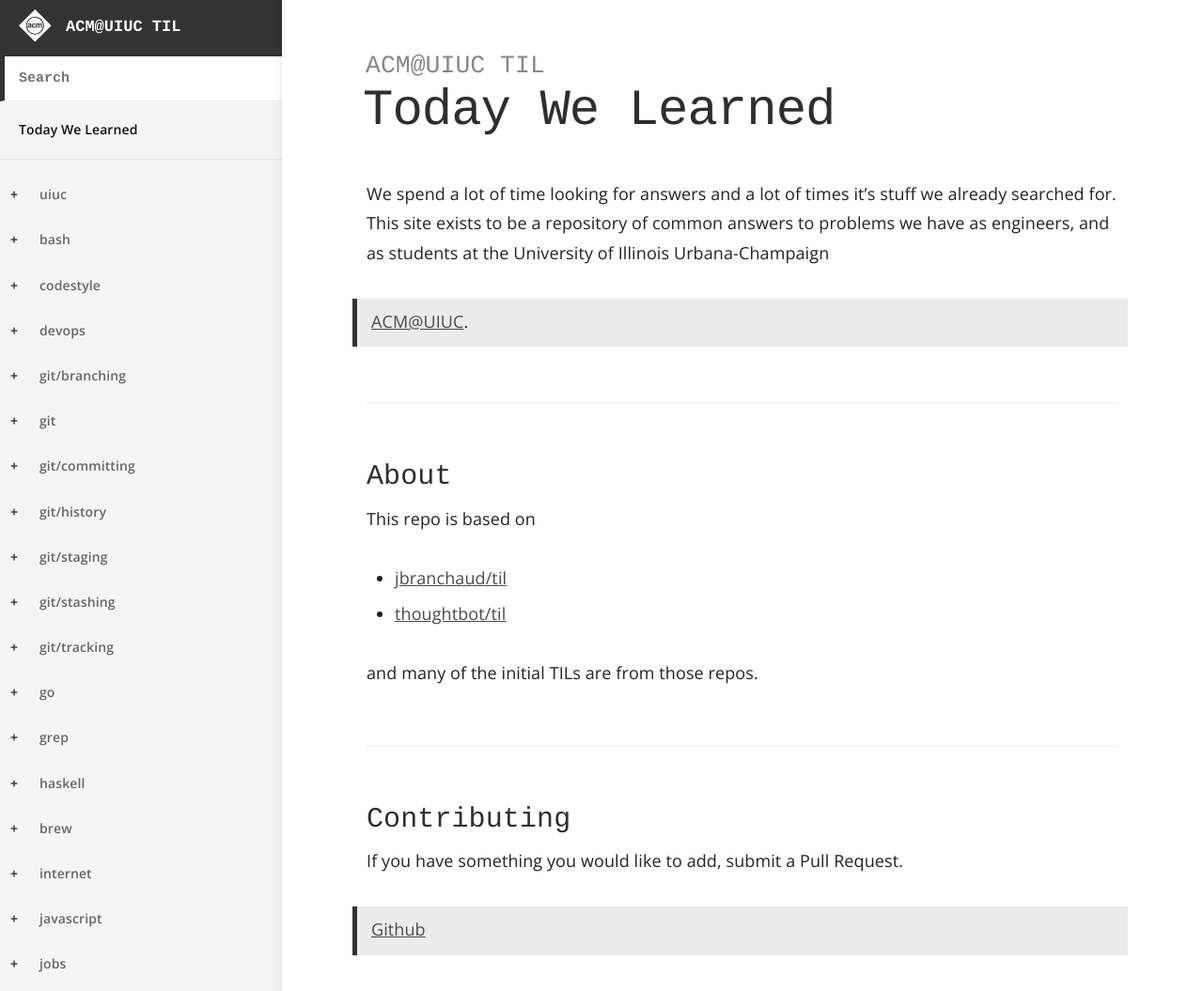
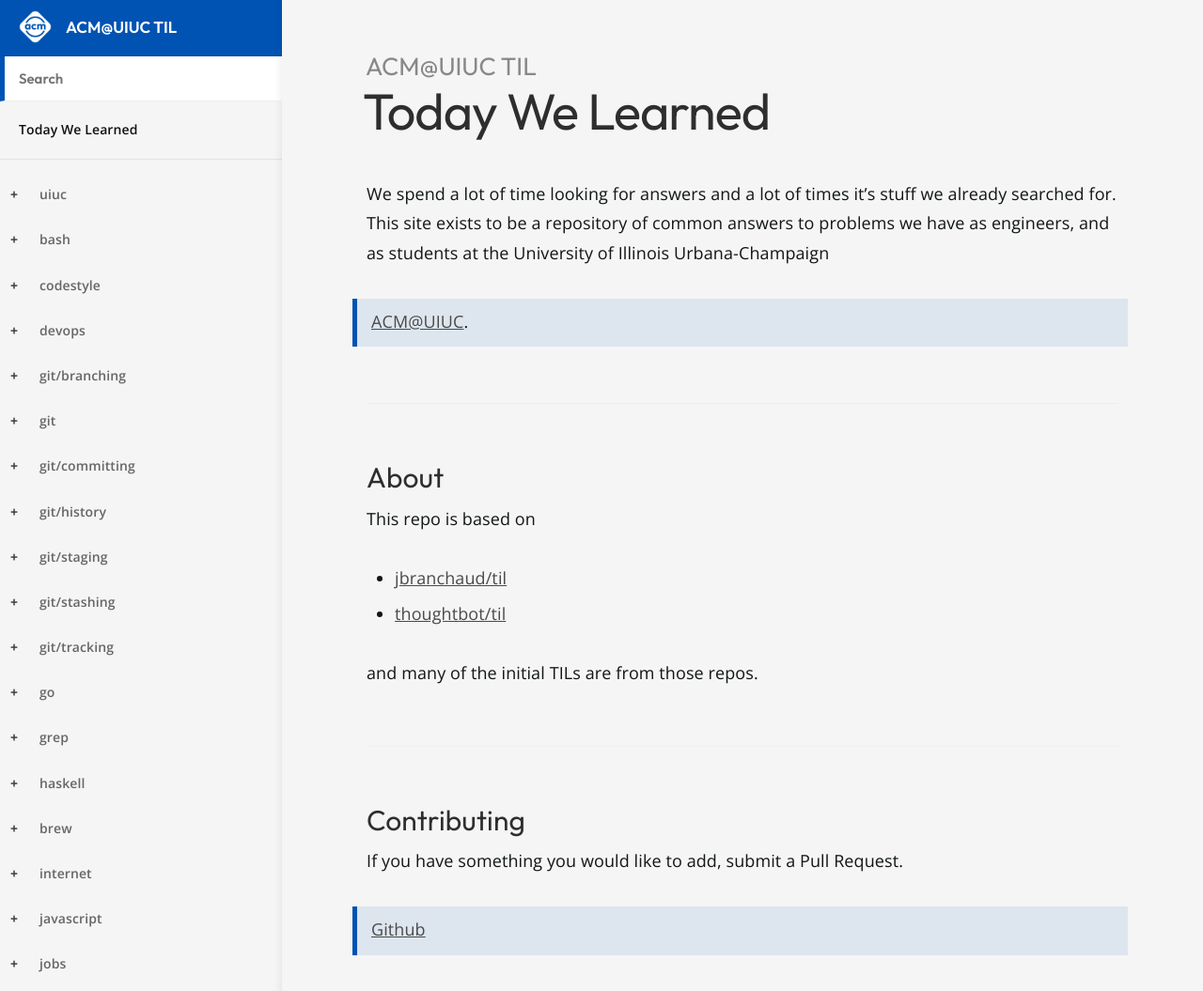
Before and after one commit to acm-uiuc/til, a Jekyll site: the page built from index.md, in a window 1280 px wide. Shown: the whole page at 94% size. Built offline with Jekyll 4.4.1, drawn with Linux system fonts in a browser that asks for light colours.

Commit message:
Rebuild for 2025

```diff
--- a/_config.yml
+++ b/_config.yml
@@ -16,7 +16,7 @@ logo: /siteicon.png
 description: Things we learned.
 author:
     name: ACM@UIUC
-    email: til@acm.illinois.edu
+    email: officers@acm.illinois.edu
     twitter: ACM-UIUC
 social:
   name: ACM@UIUC
--- a/_layouts/default.html
+++ b/_layouts/default.html
@@ -1,12 +1,14 @@
 <!DOCTYPE html>
 
 <html>
+
 <head>
 	<meta charset="utf-8">
 	<meta name="viewport" content="width=device-width, initial-scale=1">
 	<meta name="generator" content="Jekyll v{{ jekyll.version }}">
 
-		<link rel="stylesheet" href="//fonts.googleapis.com/css?family=Merriweather:400,400italic,700,700italic|Open+Sans:400,400italic,600,600italic,700,700italic|Inconsolata:400,700">
+	<link rel="stylesheet"
+		href="//fonts.googleapis.com/css?family=Merriweather:400,400italic,700,700italic|Open+Sans:400,400italic,600,600italic,700,700italic|Inconsolata:400,700|Outfit:400,400italic,600,600italic,700,700italic">
 	<link rel="stylesheet" href="{{ site.baseurl }}/css/main.css">
 	<link rel="apple-touch-icon" href="{{ site.baseurl }}/apple-touch-icon.png">
 	<link rel="icon" type="image/png" href="{{ site.baseurl }}/touch-icon.png" sizes="192x192">
@@ -25,7 +27,8 @@
 <body>
 	<header>
 		<h1>
-				<a href="{{ site.baseurl }}/"><img src="{{ site.baseurl }}/images/emblem.svg" width="40" height="40" alt="{{ site.title }} logo"></a>
+			<a href="{{ site.baseurl }}/"><img src="{{ site.baseurl }}/siteicon.png" width="40" height="40"
+					alt="{{ site.title }} logo"></a>
 			{{ site.title }}
 			<button type="button" class="open-nav" id="open-nav"></button>
 		</h1>
@@ -35,7 +38,7 @@
 			<input type="submit" value="Search" style="display: none;">
 		</form>
 
-			<nav {% if site.show_full_navigation %}class="full-navigation"{% endif %}>
+		<nav {% if site.show_full_navigation %}class="full-navigation" {% endif %}>
 			<ul>
 				<li class="nav-item top-level {% if page.url == '/' %}current{% endif %}">
 					{% assign home = site.html_pages | where: 'url', '/' | first %}
@@ -49,10 +52,12 @@
 				<li>
 					<details>
 						{% assign items = group.items | sort: 'order' %}
-								<summary class="nav-item top-level {% if group.name == page.category %}current{% endif %}"><a>{{ group.name }}</a></summary>
+						<summary class="nav-item top-level {% if group.name == page.category %}current{% endif %}"><a>{{
+								group.name }}</a></summary>
 						<ul>
 							{% for item in items %}
-										<li class="nav-item {% if item.url == page.url %}current{% endif %}"><a href="{{ site.baseurl }}{{ item.url }}">{{ item.title }}</a></li>
+							<li class="nav-item {% if item.url == page.url %}current{% endif %}"><a
+									href="{{ site.baseurl }}{{ item.url }}">{{ item.title }}</a></li>
 							{% endfor %}
 						</ul>
 					</details>
@@ -78,4 +83,5 @@
 		});
 	</script>
 </body>
+
 </html>
--- a/_sass/_layout.scss
+++ b/_sass/_layout.scss
@@ -1,3 +1,5 @@
+@use 'sass:math';
+
 input::-ms-clear,
 input::-ms-reveal {
 	display: none !important;
@@ -78,7 +80,7 @@ body {
 
 header {
 	$emblem-size: 35px;
-	$emblem-vertical-padding: ($nav-header-height - $emblem-size) / 2;
+	$emblem-vertical-padding: math.div(($nav-header-height - $emblem-size), 2);
 	$emblem-horizontal-padding: $space;
 
 	position: absolute;
@@ -229,7 +231,7 @@ header > form {
 }
 
 nav > ul {
-	padding: $space / 2 0;
+	padding: math.div($space, 2) 0;
 
 	& + ul {
 		border-top: 1px solid rgba(0, 0, 0, 0.075);
@@ -254,7 +256,7 @@ nav > ul {
 		color: #666;
 		text-decoration: none;
 		font-size: 1.4rem;
-		padding: $space / 2 0 $space / 2 $space * 2;
+		padding: math.div($space, 2) 0 math.div($space, 2) $space * 2;
 		display: inline-block;
 	}
 
--- a/_sass/_typography.scss
+++ b/_sass/_typography.scss
@@ -36,7 +36,7 @@ table {
 	-webkit-font-feature-settings: 'dlig' 1, 'liga' 1, 'lnum' 1, 'kern' 1;
 	-moz-font-feature-settings: 'dlig' 1, 'liga' 1, 'lnum' 1, 'kern' 1;
 	-o-font-feature-settings: 'dlig' 1, 'liga' 1, 'lnum' 1, 'kern' 1;
-	font-family: "Roboto Mono", monospace;
+	font-family: "Outfit", monospace;
 	text-rendering: geometricPrecision;
 }
 
--- a/css/main.scss
+++ b/css/main.scss
@@ -2,15 +2,16 @@
 layout: null
 sitemap: false
 ---
+@use 'sass:color';
 
-$body-background-color: #2B2E31;
+$body-background-color: #121616;
 
 $content-max-width: 800px;
-$content-color: #222;
-$content-background-color: #fff;
+$content-color: #121616;
+$content-background-color: #f5f5f5;
 
-$brand-colour: #333333;
-$brand-colour-light: mix($brand-colour, $content-background-color, 10%);
+$brand-colour: #0053B3;
+$brand-colour-light: color.mix($brand-colour, $content-background-color, 10%);
 
 $nav-header-background-color: $brand-colour;
 $nav-header-height: 60px;
```
Also changed, not shown: Gemfile (+4 -11 lines), Gemfile.lock, siteicon.png. Lines whose indentation alone changed are shown as unchanged.
